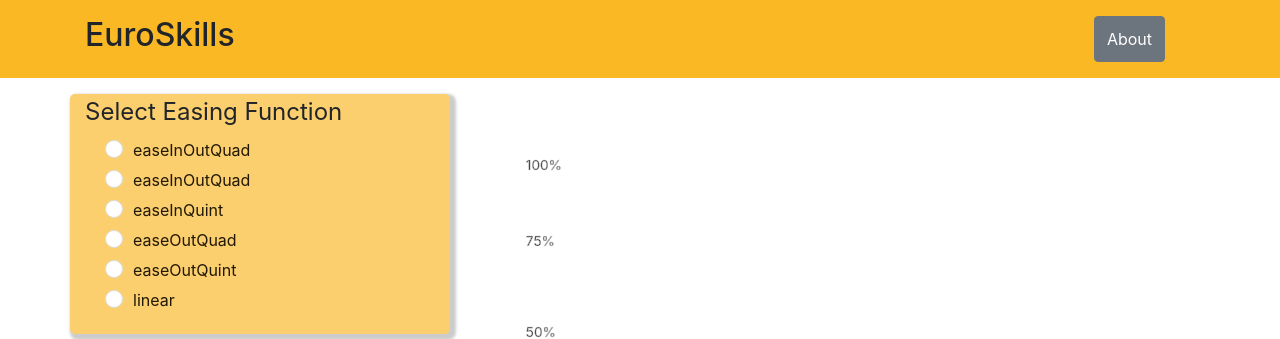
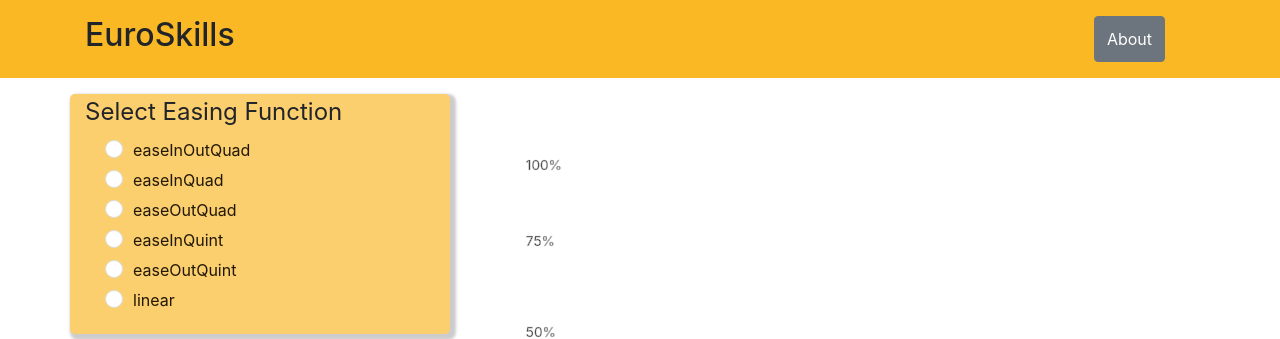
Before and after one commit to ferealqq/EuroSkills2019, a React (Create React App) app: page / in a window 1280 px wide. Shown: the top 339 px of the page. Built offline with nearby package versions, Linux system fonts and the light colour scheme.

Commit message:
tooltips added

```diff
--- a/src/AppContent.js
+++ b/src/AppContent.js
@@ -1,5 +1,5 @@
 import React, { Component } from 'react';
-import { Container,Col,Form,FormGroup,Input,Label,Row } from 'reactstrap';
+import { Container,Col,Form,FormGroup,Input,Label,Row,UncontrolledTooltip } from 'reactstrap';
 import myData from './easing-functions-subset-1.json';
 import Chart from './Chart';
 
@@ -27,9 +27,16 @@ export default class AppContent extends Component {
 		}
 	}
 	selectEasingFunction(easingFunctionKey){
-		this.setState({
-			easingFunctionData: myData.easingFunctions[easingFunctionKey],
-		})
+		if(this.state.easingFunctionData && this.state.easingFunctionData.text === easingFunctionKey){
+			document.getElementById(easingFunctionKey).checked = false;
+			this.setState({
+				easingFunctionData: {},
+			})
+		}else{
+			this.setState({
+				easingFunctionData: myData.easingFunctions[easingFunctionKey],
+			})
+		}
 	}
 	render() {
 		const { easingFunctionData,isMobile } = this.state;
@@ -80,44 +87,62 @@ function EasingOptionForm(props){
 		<Col className="option-form">
 			<Form>
 				<FormGroup tag="fieldset">
-					<legend>
+					<legend id="test">
 						Select Easing Function
 					</legend>
-					<FormGroup check>
-						<Input type="radio" id="easeInOutQuad" onChange={()=>props.selectEasingFunction("easeInOutQuad")} name="r-grp"/>{' '}
+					<FormGroup id="easeInOutQuadForm" check>
+						<Input type="radio" id="easeInOutQuad" onClick={()=>props.selectEasingFunction("easeInOutQuad")} name="r-grp"/>{' '}
 						<Label for="easeInOutQuad">
 							easeInOutQuad
 						</Label>
+						<UncontrolledTooltip target="easeInOutQuadForm" placement="left">
+							{myData.easingFunctions.easeInOutQuad.equation}
+						</UncontrolledTooltip>
 					</FormGroup>
-					<FormGroup check>
-						<Input type="radio" id="easeInQuad"onChange={()=>props.selectEasingFunction("easeInQuad")} name="r-grp" />{' '}
+					<FormGroup id="easeInQuadForm" check>
+						<Input type="radio" id="easeInQuad"onClick={()=>props.selectEasingFunction("easeInQuad")} name="r-grp" />{' '}
 						<Label for="easeInQuad">
-							easeInOutQuad
+							easeInQuad
 						</Label>
+						<UncontrolledTooltip target="easeInQuadForm" placement="left">
+							{myData.easingFunctions.easeInQuad.equation}
+						</UncontrolledTooltip>
 					</FormGroup>
-					<FormGroup check>
-						<Input type="radio" id="easeInQuint" onChange={()=>props.selectEasingFunction("easeInQuint")} name="r-grp" />{' '}
+					<FormGroup id="easeOutQuadForm" check>
+						<Input type="radio" id="easeOutQuad"onClick={()=>props.selectEasingFunction("easeOutQuad")} name="r-grp" />{' '}
+						<Label for="easeOutQuad">
+							easeOutQuad
+						</Label>
+						<UncontrolledTooltip target="easeOutQuadForm" placement="left">
+							{myData.easingFunctions.easeOutQuad.equation}
+						</UncontrolledTooltip>
+					</FormGroup>
+					<FormGroup id="easeInQuintForm" check>
+						<Input type="radio" id="easeInQuint" onClick={()=>props.selectEasingFunction("easeInQuint")} name="r-grp" />{' '}
 						<Label for="easeInQuint">
 							easeInQuint
 						</Label>
+						<UncontrolledTooltip target="easeInQuintForm" placement="left">
+							{myData.easingFunctions.easeInQuint.equation}
+						</UncontrolledTooltip>
 					</FormGroup>
-					<FormGroup check>
-						<Input type="radio" id="easeOutQuad"onChange={()=>props.selectEasingFunction("easeOutQuad")} name="r-grp" />{' '}
-						<Label for="easeOutQuad">
-							easeOutQuad
-						</Label>
-					</FormGroup>
-					<FormGroup check>
-						<Input type="radio" id="easeOutQuint" onChange={()=>props.selectEasingFunction("easeOutQuint")} name="r-grp" />{' '}
+					<FormGroup id="easeOutQuintForm" check>
+						<Input type="radio" id="easeOutQuint" onClick={()=>props.selectEasingFunction("easeOutQuint")} name="r-grp" />{' '}
 						<Label for="easeOutQuint">
 							easeOutQuint
 						</Label>
+						<UncontrolledTooltip target="easeOutQuintForm" placement="left">
+							{myData.easingFunctions.easeOutQuint.equation}
+						</UncontrolledTooltip>
 					</FormGroup>
-					<FormGroup check>
-						<Input type="radio" id="linear" onChange={()=>props.selectEasingFunction("linear")} name="r-grp" />{' '}
+					<FormGroup id="linearForm" check>
+						<Input type="radio" id="linear" onClick={()=>props.selectEasingFunction("linear")} name="r-grp" />{' '}
 						<Label for="linear">
 							linear
 						</Label>
+						<UncontrolledTooltip target="linearForm" placement="left">
+							{myData.easingFunctions.linear.equation}
+						</UncontrolledTooltip>
 					</FormGroup>
 				</FormGroup>
 			</Form>
--- a/src/Chart.js
+++ b/src/Chart.js
@@ -107,7 +107,7 @@ class LineChart extends Component{
     }
 	makePath() {
 		const { data, color } = this.props
-		if(!data) return;
+		if(!data) return "";
 		let pathD = ` M  ${this.getSvgX(data[0].x)} ${this.getSvgY(data[0].y)} `
 		pathD += data.map((point, i) => {
 			return `L ${this.getSvgX(point.x)} ${this.getSvgY(point.y)}  `
```
